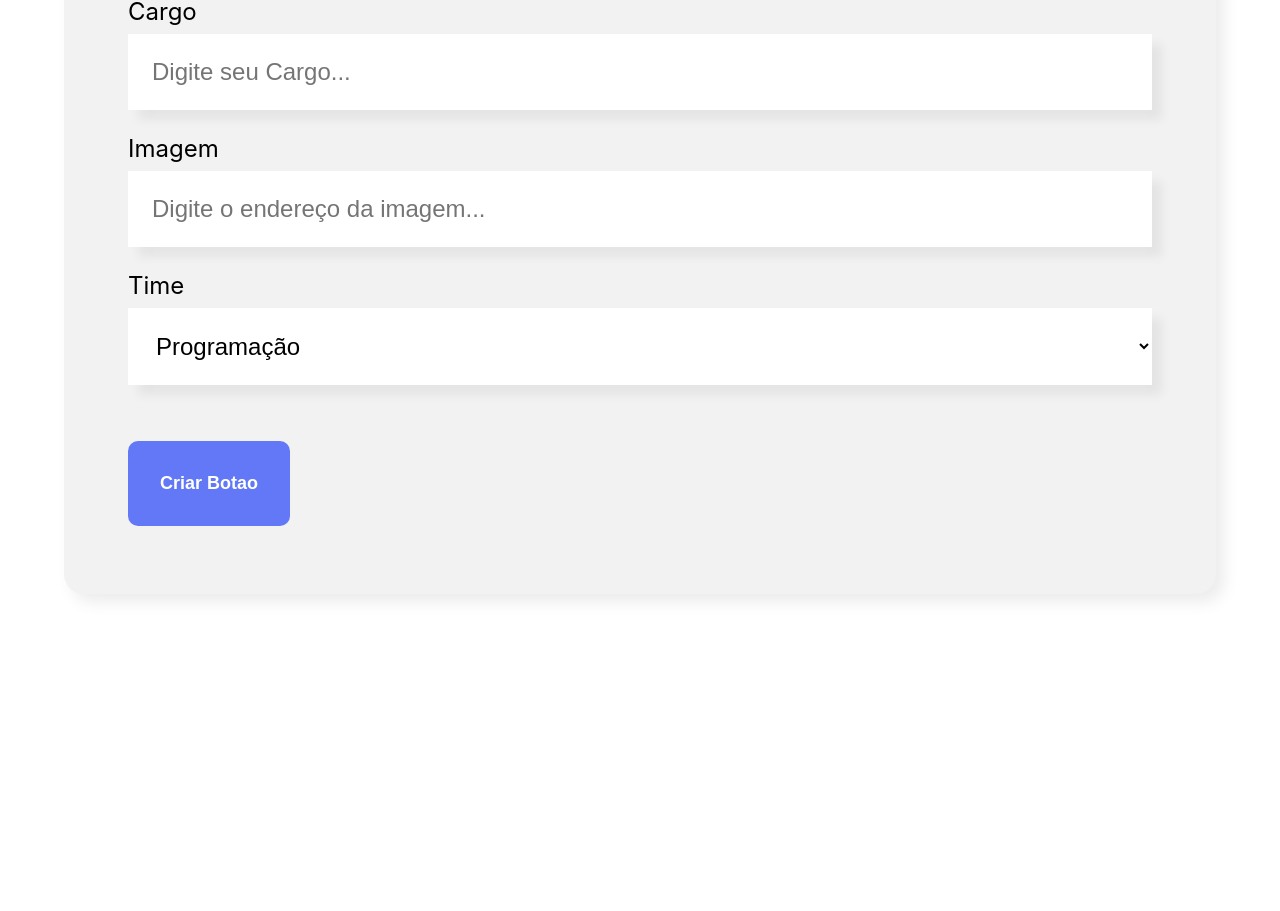
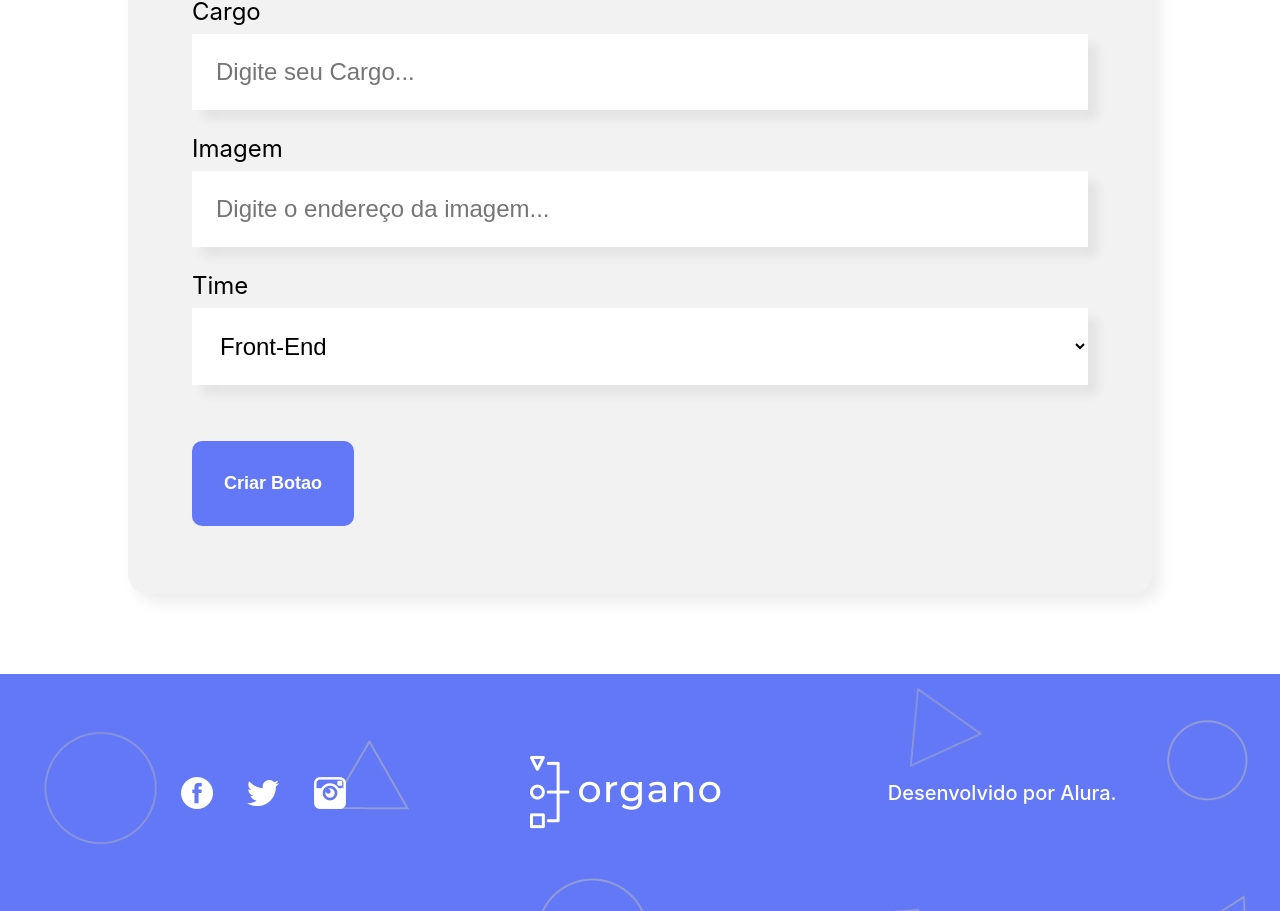
Before and after one commit to Gustavo494-ux/organo-alura, a React (Create React App) app in the folder organo/: page / in a window 1280 px wide. Shown: the part 827-1738 px from the top of the page. Before the commit the page ends 1501 px from the top, so only its background shows below. Built offline with nearby package versions, Linux system fonts and the light colour scheme.

Commit message:
modulo 4

```diff
--- a/organo/src/App.js
+++ b/organo/src/App.js
@@ -1,8 +1,43 @@
 import Banner from './componentes/Banner/Banner';
 import Formulario from './componentes/Formulario';
+import Time from './componentes/Time';
 import {useState} from "react";
+import Rodape from "./componentes/Rodape";
 
 function App() {
+  const times = [
+    {
+      nome: 'Front-End',
+      corPrimaria: '#82CFFA',
+      corSecundaria: '#E8F8FF',
+    },
+    {
+      nome: 'Data Sciense',
+      corPrimaria: '#A6D157',
+      corSecundaria: '#F0F8E2',
+    },
+    {
+      nome: 'Devops',
+      corPrimaria: '#E06B69',
+      corSecundaria: '#FDE7E8',
+    },
+    {
+      nome: 'UX e Design',
+      corPrimaria: '#D86EBF',
+      corSecundaria: '#FAE5F5',
+    },
+    {
+      nome: 'Mobile',
+      corPrimaria: '#FEBA05',
+      corSecundaria: '#FFF5D9',
+    },
+    {
+      nome: 'Inovação e Gestão',
+      corPrimaria: '#FF8A29',
+      corSecundaria: '#FFEEDF',
+    }
+  ]
+
   const [colaboradores, setColaboradores] = useState([])
 
     const aoNovoColaboradorAdicionado = (colaborador) => {
@@ -14,7 +49,15 @@ function App() {
   return (
     <div className="App">
       <Banner />
-      <Formulario aoColaboradorCadastrado={colaborador => aoNovoColaboradorAdicionado(colaborador)}/>
+      <Formulario times={times.map(time => time.nome)} aoColaboradorCadastrado={colaborador => aoNovoColaboradorAdicionado(colaborador)}/>
+      {times.map(time => <Time
+        key={time.nome}
+        nome={time.nome}
+        corPrimaria={time.corPrimaria}
+        corSecundaria={time.corSecundaria}
+        colaboradores={colaboradores.filter(colaborador => colaborador.time === time.nome)}
+      />)}
+      <Rodape />
     </div>
   );
 }
--- /dev/null
+++ b/organo/src/componentes/Colaborador/Colaborador.css
@@ -0,0 +1,37 @@
+.colaborador {
+    width: 280px;
+}
+
+.colaborador .cabecalho {
+    background-color:  #F0F0F0;
+    border-radius: 10px 10px 0px 0px;
+}
+.colaborador img {
+    width: 100px;
+    border-radius: 50%;
+    position: relative;
+    bottom: -50px;
+}
+
+.colaborador .rodape {
+    background: #FFFFFF;
+    box-shadow: 5px 5px 15px rgba(0, 0, 0, 0.08);
+    border-radius: 0px 0px 10px 10px;
+    padding-top: 90px;
+    padding-bottom: 40px;
+}
+
+.colaborador .rodape h4 {
+    color: #6278F7;
+    font-size: 18px;
+    line-height: 22px;
+    font-weight: bold;
+    margin-bottom: 8px;
+}
+
+.colaborador .rodape h5 {
+    font-size: 18px;
+    line-height: 22px;
+    color: #212121;
+    padding: 0 16px;
+}
--- /dev/null
+++ b/organo/src/componentes/Colaborador/index.js
@@ -0,0 +1,20 @@
+import './Colaborador.css';
+
+const Colaborador = ({nome, cargo, imagem}) =>  {
+    return  (
+        <div className='colaborador'>
+            <div className='cabecalho'>
+                <img src={imagem} alt={nome}></img>
+            </div>
+            <div className='rodape'>
+                <h4>{nome}</h4>
+                <h5>{cargo}</h5>
+            </div>
+
+
+        </div>
+    )
+}
+
+
+export  default  Colaborador
--- a/organo/src/componentes/Formulario/index.js
+++ b/organo/src/componentes/Formulario/index.js
@@ -3,18 +3,7 @@ import CampoTexto from '../CampoTexto'
 import ListaSuspensa from '../ListaSuspensa'
 import Botao from '../Botao'
 import React, { useState } from 'react';
-
-
 const Formulario = (props) => {
-    const times = [
-        'Programação',
-        'Front-end',
-        'Data Science',
-        'Devops',
-        'UX e Design',
-        'Mobile',
-        'Inovação e Gestão'
-    ]
 
     const [nome, setNome] = useState('')
     const [cargo, setCargo] = useState('')
@@ -28,11 +17,10 @@ const Formulario = (props) => {
             imagem,
             time
         })
-//        props.aoColaborador({
-//            nome,
-//            cargo,
-//            imagem, time
-//        })
+        setNome('')
+        setCargo('')
+        setImagem('')
+        setTime('')
     }
 
     return (
@@ -62,7 +50,7 @@ const Formulario = (props) => {
                 />
                 <ListaSuspensa
                     obrigatorio={true}
-                    itens={times}
+                    itens={props.times}
                     label="Time"
                     valor={time}
                     aoAlterado={valor => setTime(valor) }
--- a/organo/src/componentes/ListaSuspensa/index.js
+++ b/organo/src/componentes/ListaSuspensa/index.js
@@ -6,9 +6,9 @@ const ListaSuspensa = (props) => {
             <select
                     onChange={evento  => props.aoAlterado(evento.target.value)}
                     required={props.obrigatorio}>
-                {props.itens.map(item => (
+                {props.itens && props.itens.map(item =>
                     <option key={item}>{item}</option>
-                ))}
+                )}
             </select>
         </div>
     );
--- /dev/null
+++ b/organo/src/componentes/Rodape/Rodape.css
@@ -0,0 +1,38 @@
+/*@import "public/imagens/";*/
+*{
+    box-sizing: border-box;
+}
+
+.rodape{
+    align-items: center;
+    background-color: #6278F7;
+    color:#FFF;
+    width: 100%;
+    background-image: url("/public/imagens/fundo.png");
+    background-repeat: no-repeat;
+    background-size: 100%;
+    padding: 80px;
+
+    display: flex;
+    justify-content: space-around;
+}
+
+.redes-sociais{
+    width: 200px;
+    display: flex;
+    justify-content: space-around;
+}
+
+.redes-sociais img{
+    width: 32px;
+    height: 32px;
+}
+
+.rodape h4{
+    color: #FFF;
+    text-align: right;
+    font-size: 20px;
+    font-style: normal;
+    font-weight: 500;
+    line-height: normal;
+}
--- /dev/null
+++ b/organo/src/componentes/Rodape/index.js
@@ -0,0 +1,16 @@
+import './Rodape.css'
+
+const Rodape = (props) => {
+    return (
+        <footer className='rodape'>
+            <div className='redes-sociais'>
+                <img src="./imagens/fb.png" alt="icone do Facebook"/>
+                <img src="./imagens/tw.png" alt="icone do Twitter"/>
+                <img src="./imagens/ig.png" alt="icone do Instagram"/>
+            </div>
+            <img src="./imagens/logo.png" alt="Logo do Organo" />
+            <h4>Desenvolvido por Alura.</h4>
+        </footer>
+    )
+}
+export default  Rodape
--- /dev/null
+++ b/organo/src/componentes/Time/Time.css
@@ -0,0 +1,18 @@
+.time {
+    text-align: center;
+    padding:32px;
+}
+
+.time h3{
+    font-size:32px;
+    border-bottom: 4px solid;
+    display: inline-block;
+    padding-bottom: 8px;
+}
+
+.time .colaboradores{
+    display: flex;
+    justify-content: space-around;
+    margin-top: 32px;
+    flex-wrap: wrap;
+}
--- /dev/null
+++ b/organo/src/componentes/Time/index.js
@@ -0,0 +1,27 @@
+import './Time.css'
+import Colaborador from "../Colaborador";
+
+const Time = (props) => {
+    const styleSection ={backgroundColor: props.corSecundaria}
+    const styleH3 = {borderColor: props.corPrimaria}
+
+    return (
+        ( props.colaboradores.length > 0) &&
+        <section className='time' style={styleSection}>
+            <h3 style={styleH3}>{props.nome}</h3>
+            <div className='colaboradores'>
+                {props.colaboradores.map(
+                    colaborador => <Colaborador
+                        nome={colaborador.nome}
+                        cargo={colaborador.cargo}
+                        imagem={colaborador.imagem}
+                        time={colaborador.time}
+                    />
+                    )}
+            </div>
+
+        </section>
+    )
+
+}
+export default Time
```
